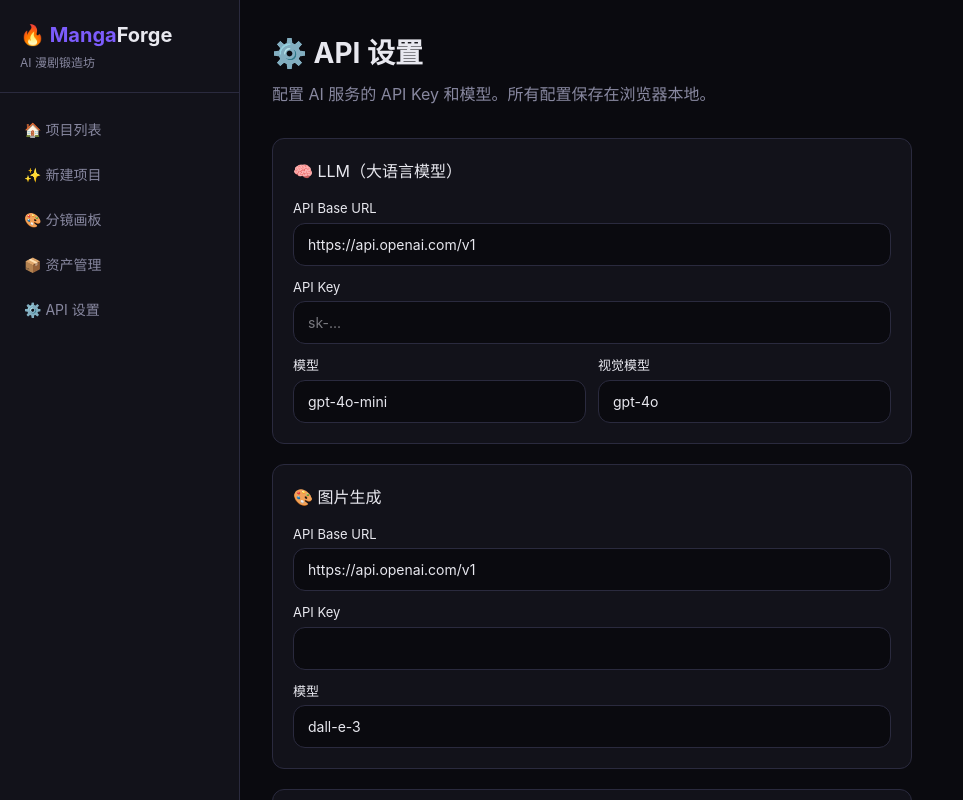
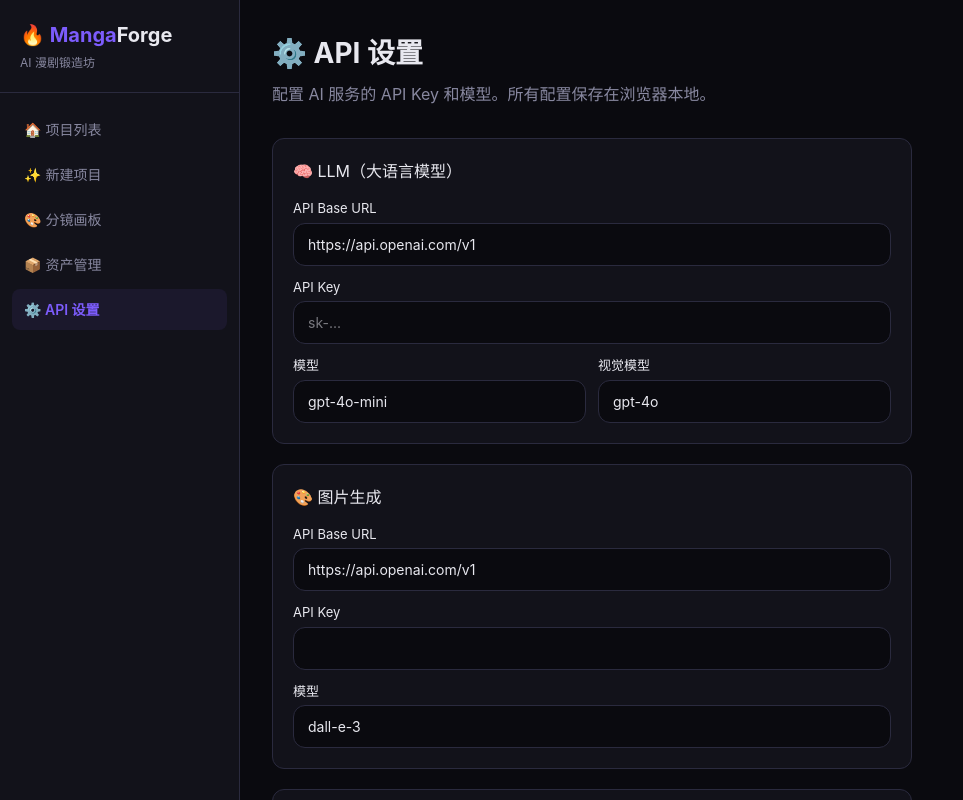
Before and after one commit to mengmeng110/mangaforge, a Next.js app: page /settings in a window 1280 px wide. Shown: the top 800 px of the page, without its empty margins (0-963 px from the left). Built offline with nearby package versions, Linux system fonts and the light colour scheme.

Commit message:
fix: 提取侧边栏为客户端组件，修复服务端组件事件处理器错误

```diff
--- a/src/app/layout.tsx
+++ b/src/app/layout.tsx
@@ -1,5 +1,6 @@
 import type { Metadata } from "next";
 import "./globals.css";
+import Sidebar from "@/components/Sidebar";
 
 export const metadata: Metadata = {
   title: "MangaForge · AI 漫剧锻造坊",
@@ -11,59 +12,7 @@ export default function RootLayout({ children }: { children: React.ReactNode })
     <html lang="zh-CN">
       <body>
         <div style={{ display: "flex", minHeight: "100vh" }}>
-          {/* 侧边栏 */}
-          <nav style={{
-            width: 240,
-            background: "var(--bg-card)",
-            borderRight: "1px solid var(--border)",
-            padding: "20px 0",
-            display: "flex",
-            flexDirection: "column",
-            flexShrink: 0,
-          }}>
-            <div style={{ padding: "0 20px 20px", borderBottom: "1px solid var(--border)" }}>
-              <h1 style={{ fontSize: 20, fontWeight: 700, margin: 0 }}>
-                🔥 <span style={{ color: "var(--accent)" }}>Manga</span>Forge
-              </h1>
-              <p style={{ fontSize: 12, color: "var(--text-muted)", margin: "4px 0 0" }}>
-                AI 漫剧锻造坊
-              </p>
-            </div>
-
-            <div style={{ padding: "16px 12px", flex: 1 }}>
-              <a href="/" style={navLinkStyle}>
-                🏠 项目列表
-              </a>
-              <a href="/create" style={navLinkStyle}>
-                ✨ 新建项目
-              </a>
-              <a href="/canvas" style={navLinkStyle}>
-                🎨 分镜画板
-              </a>
-              <a href="/assets" style={navLinkStyle}>
-                📦 资产管理
-              </a>
-              <a href="/settings" style={navLinkStyle}>
-                ⚙️ API 设置
-              </a>
-            </div>
-
-            <div style={{ padding: "12px 20px", borderTop: "1px solid var(--border)", display: "flex", justifyContent: "space-between", alignItems: "center" }}>
-              <span style={{ fontSize: 12, color: "var(--text-muted)" }}>MangaForge v0.1.0</span>
-              <button
-                onClick={async () => {
-                  await fetch("/api/auth/login", { method: "DELETE" });
-                  window.location.href = "/login";
-                }}
-                style={{ background: "none", border: "none", cursor: "pointer", fontSize: 12, color: "var(--text-muted)" }}
-                title="退出登录"
-              >
-                🚪 退出
-              </button>
-            </div>
-          </nav>
-
-          {/* 主内容 */}
+          <Sidebar />
           <main style={{ flex: 1, padding: 32, overflow: "auto" }}>
             {children}
           </main>
@@ -72,14 +21,3 @@ export default function RootLayout({ children }: { children: React.ReactNode })
     </html>
   );
 }
-
-const navLinkStyle: React.CSSProperties = {
-  display: "block",
-  padding: "10px 12px",
-  borderRadius: 8,
-  color: "var(--text-muted)",
-  textDecoration: "none",
-  fontSize: 14,
-  marginBottom: 4,
-  transition: "all 0.2s",
-};
--- /dev/null
+++ b/src/components/Sidebar.tsx
@@ -0,0 +1,65 @@
+"use client";
+
+import { usePathname } from "next/navigation";
+
+export default function Sidebar() {
+  const pathname = usePathname();
+
+  const isActive = (href: string) => pathname === href || pathname.startsWith(href + "/");
+
+  const navLinkStyle = (href: string): React.CSSProperties => ({
+    display: "block",
+    padding: "10px 12px",
+    borderRadius: 8,
+    color: isActive(href) ? "var(--accent)" : "var(--text-muted)",
+    textDecoration: "none",
+    fontSize: 14,
+    marginBottom: 4,
+    background: isActive(href) ? "rgba(124, 92, 252, 0.08)" : "transparent",
+    fontWeight: isActive(href) ? 600 : 400,
+    transition: "all 0.2s",
+  });
+
+  return (
+    <nav style={{
+      width: 240,
+      background: "var(--bg-card)",
+      borderRight: "1px solid var(--border)",
+      padding: "20px 0",
+      display: "flex",
+      flexDirection: "column",
+      flexShrink: 0,
+    }}>
+      <div style={{ padding: "0 20px 20px", borderBottom: "1px solid var(--border)" }}>
+        <h1 style={{ fontSize: 20, fontWeight: 700, margin: 0 }}>
+          🔥 <span style={{ color: "var(--accent)" }}>Manga</span>Forge
+        </h1>
+        <p style={{ fontSize: 12, color: "var(--text-muted)", margin: "4px 0 0" }}>
+          AI 漫剧锻造坊
+        </p>
+      </div>
+
+      <div style={{ padding: "16px 12px", flex: 1 }}>
+        <a href="/" style={navLinkStyle("/")}>🏠 项目列表</a>
+        <a href="/create" style={navLinkStyle("/create")}>✨ 新建项目</a>
+        <a href="/canvas" style={navLinkStyle("/canvas")}>🎨 分镜画板</a>
+        <a href="/assets" style={navLinkStyle("/assets")}>📦 资产管理</a>
+        <a href="/settings" style={navLinkStyle("/settings")}>⚙️ API 设置</a>
+      </div>
+
+      <div style={{ padding: "12px 20px", borderTop: "1px solid var(--border)", display: "flex", justifyContent: "space-between", alignItems: "center" }}>
+        <span style={{ fontSize: 12, color: "var(--text-muted)" }}>MangaForge v0.1.0</span>
+        <button
+          onClick={async () => {
+            await fetch("/api/auth/login", { method: "DELETE" });
+            window.location.href = "/login";
+          }}
+          style={{ background: "none", border: "none", cursor: "pointer", fontSize: 12, color: "var(--text-muted)" }}
+          title="退出登录"
+        >
+          🚪 退出
+        </button>
+      </div>
+    </nav>
+  );
+}
```
